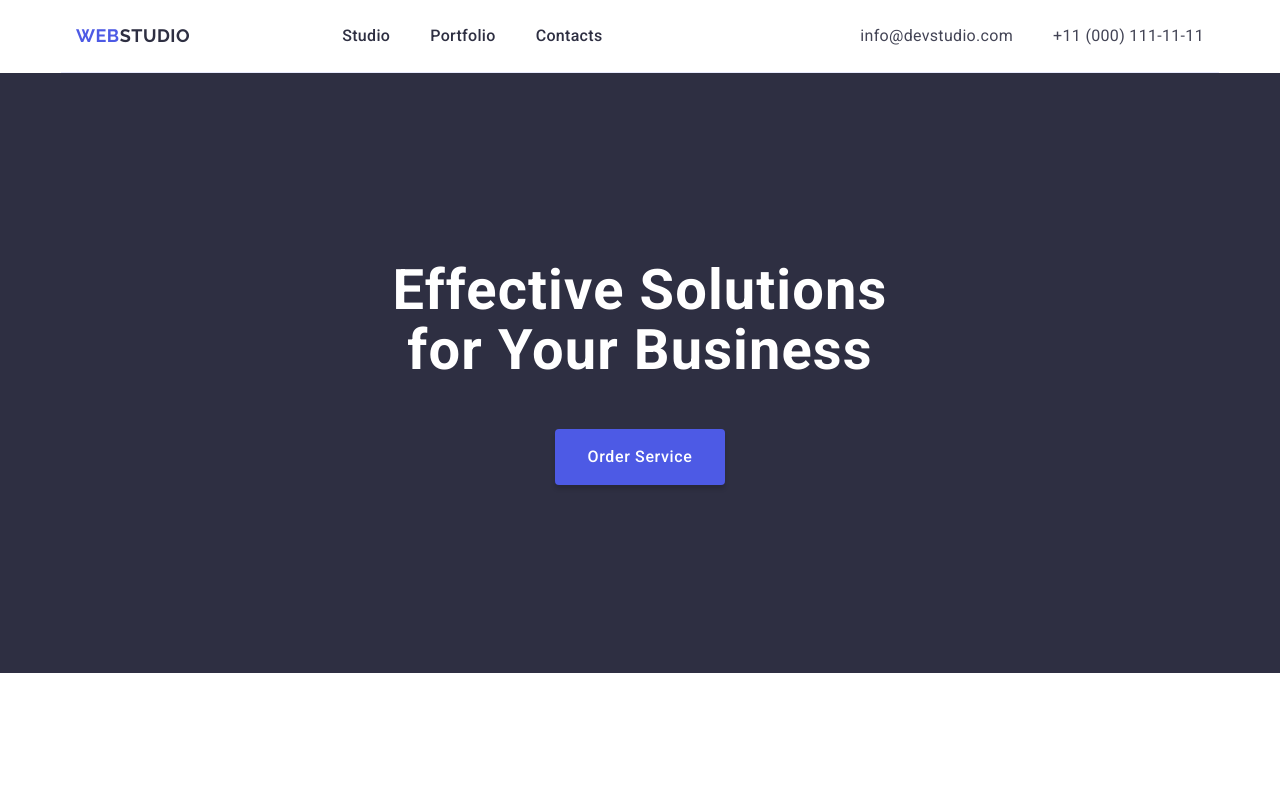
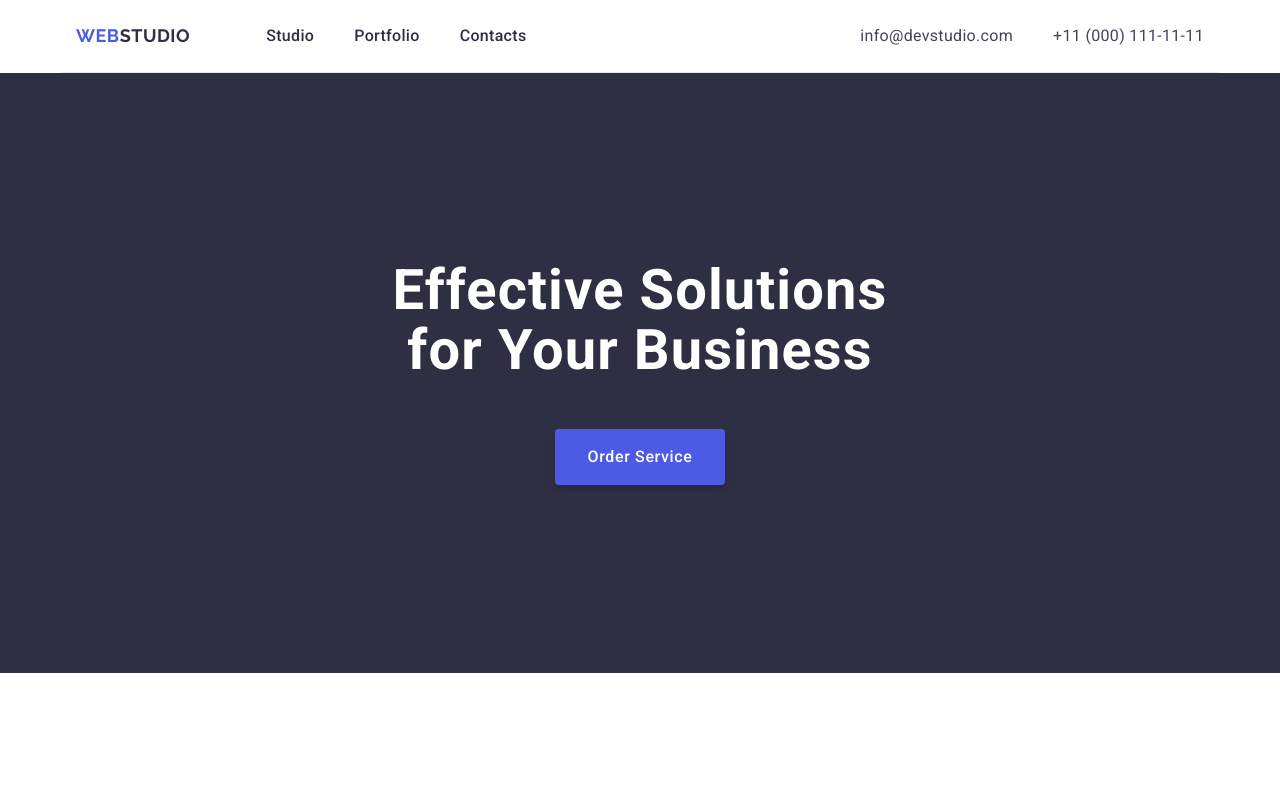
Before and after one commit to ggreeline/goit-markup-hw-06, a plain HTML site: page index.html in a window 1280 px wide. Shown: the top 790 px of the page. Drawn offline with nearby package versions, Linux system fonts and the light colour scheme.

Commit message:
redone 2

```diff
--- a/css/styles.css
+++ b/css/styles.css
@@ -116,7 +116,6 @@ nav {
   display: flex;
   flex-direction: row;
   align-items: center;
-  gap: 76px;
   padding: 24px 0;
 }
 
```
